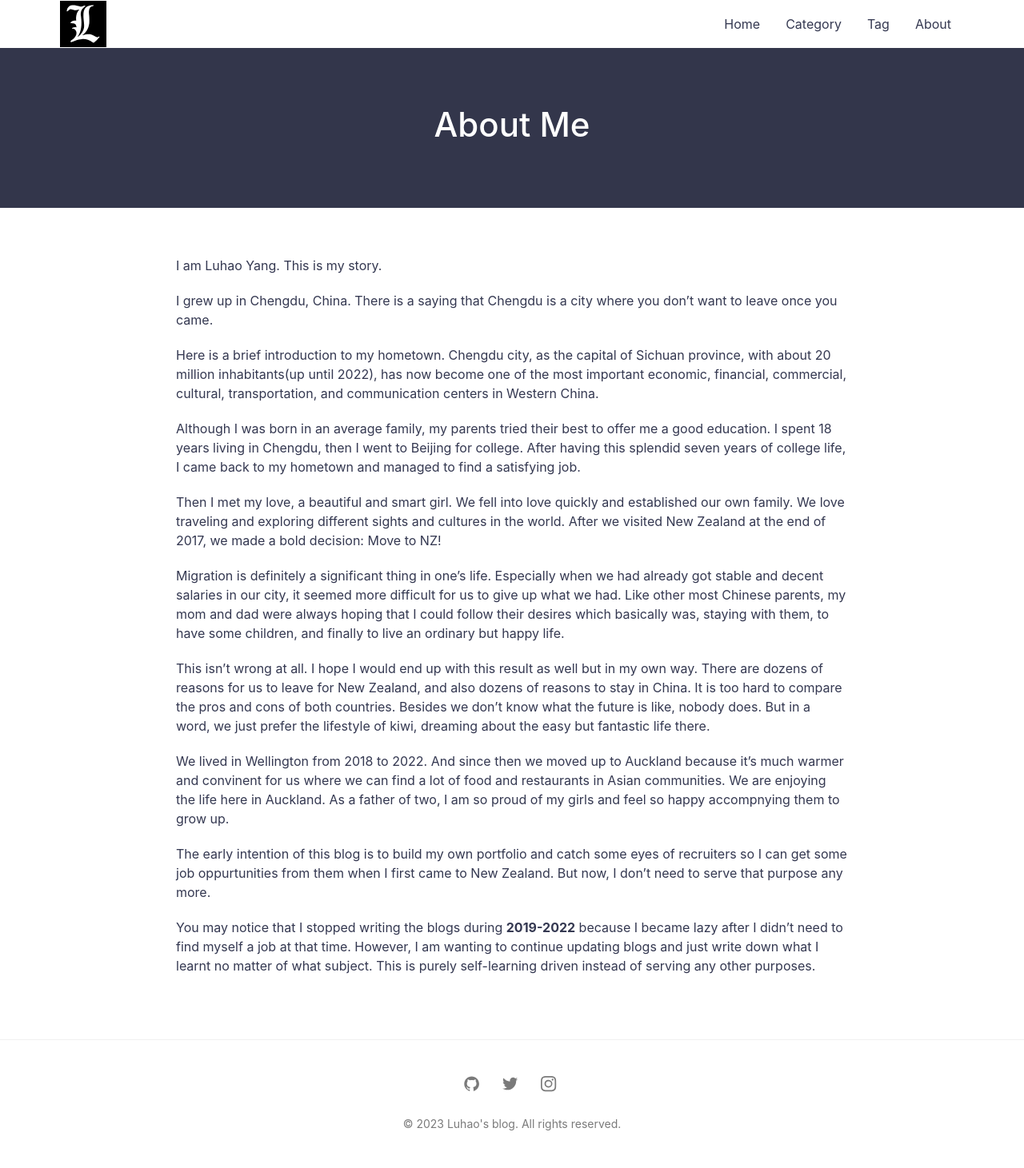
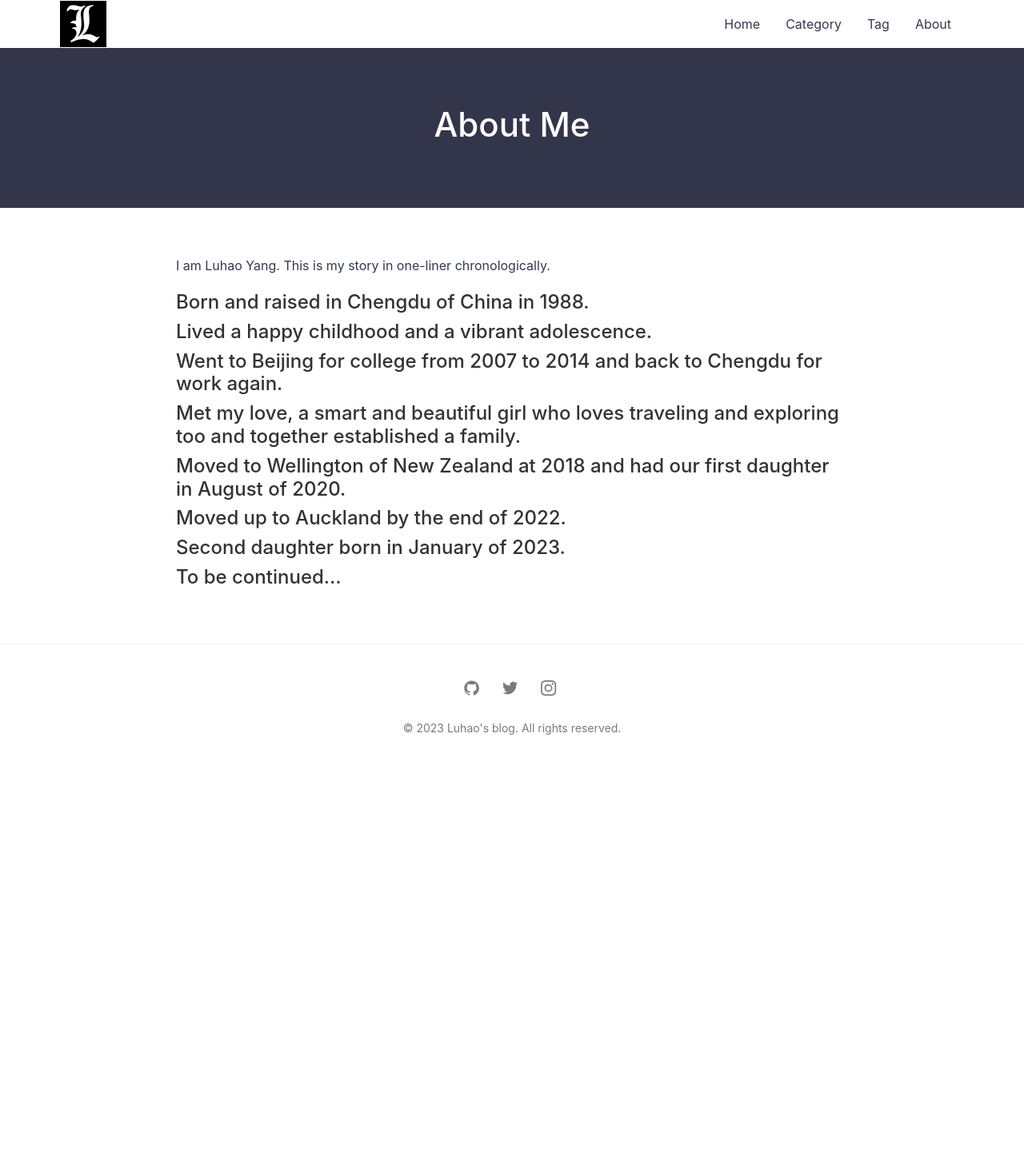
Before and after one commit to luhao-yang/luhao-yang.github.io, a Jekyll site: the page built from about.md, in a window 1280 px wide. Shown: the whole page at 80% size. Built offline with Jekyll 4.4.1, drawn with Linux system fonts in a browser that asks for light colours; after the commit the page ends 966 px from its top, so only the background shows below that.

Commit message:
updates about.md

```diff
--- a/about.md
+++ b/about.md
@@ -4,22 +4,20 @@
 permalink: /about/
 ---
 
-I am Luhao Yang. This is my story.
+I am Luhao Yang. This is my story in one-liner chronologically.
 
-I grew up in Chengdu, China. There is a saying that Chengdu is a city where you don't want to leave once you came.
+#### Born and raised in Chengdu of China in 1988.
 
-Here is a brief introduction to my hometown. Chengdu city, as the capital of Sichuan province,  with about 20 million inhabitants(up until 2022), has now become one of the most important economic, financial, commercial, cultural, transportation, and communication centers in Western China.
+#### Lived a happy childhood and a vibrant adolescence.
 
-Although I was born in an average family, my parents tried their best to offer me a good education. I spent 18 years living in Chengdu, then I went to Beijing for college. After having this splendid seven years of college life, I came back to my hometown and managed to find a satisfying job.
+#### Went to Beijing for college from 2007 to 2014 and back to Chengdu for work again.
 
-Then I met my love, a beautiful and smart girl. We fell into love quickly and established our own family. We love traveling and exploring different sights and cultures in the world. After we visited New Zealand at the end of 2017, we made a bold decision: Move to NZ!
+#### Met my love, a smart and beautiful girl who loves traveling and exploring too and together established a family.
 
-Migration is definitely a significant thing in one's life. Especially when we had already got stable and decent salaries in our city, it seemed more difficult for us to give up what we had. Like other most Chinese parents,  my mom and dad were always hoping that I could follow their desires which basically was, staying with them, to have some children, and finally to live an ordinary but happy life.
+#### Moved to Wellington of New Zealand at 2018 and had our first daughter in August of 2020.
 
-This isn't wrong at all. I hope I would end up with this result as well but in my own way. There are dozens of reasons for us to leave for New Zealand, and also dozens of reasons to stay in China. It is too hard to compare the pros and cons of both countries. Besides we don't know what the future is like,  nobody does. But in a word, we just prefer the lifestyle of kiwi, dreaming about the easy but fantastic life there.
+#### Moved up to Auckland by the end of 2022.
 
-We lived in Wellington from 2018 to 2022.  And since then we moved up to Auckland because it's much warmer and convinent for us where we can find a lot of food and restaurants in Asian communities. We are enjoying the life here in Auckland. As a father of two, I am so proud of my girls and feel so happy accompnying them to grow up.
+#### Second daughter born in January of 2023.
 
-The early intention of this blog is to build my own portfolio and catch some eyes of recruiters so I can get some job oppurtunities from them when I first came to New Zealand. But now, I don't need to serve that purpose any more.
-
-You may notice that I stopped writing the blogs during **2019-2022** because I became lazy after I didn't need to find myself a job at that time. However, I am wanting to continue updating blogs and just write down what I learnt no matter of what subject. This is purely self-learning driven instead of serving any other purposes.
+#### To be continued...
```
Also changed, not shown: _posts/blogs-2023/2023-02-16-recap-of-js-module-format.md (+8 -9 lines).
